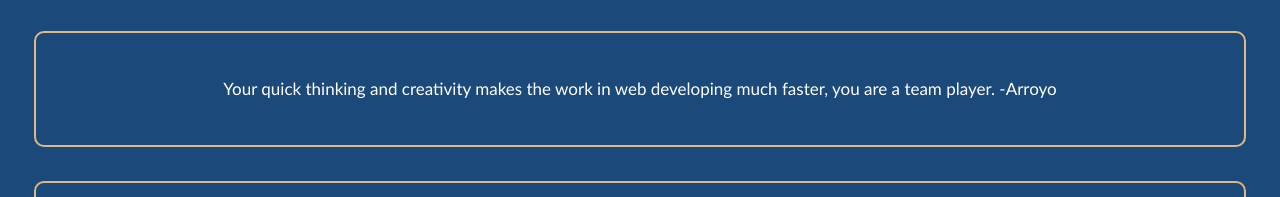
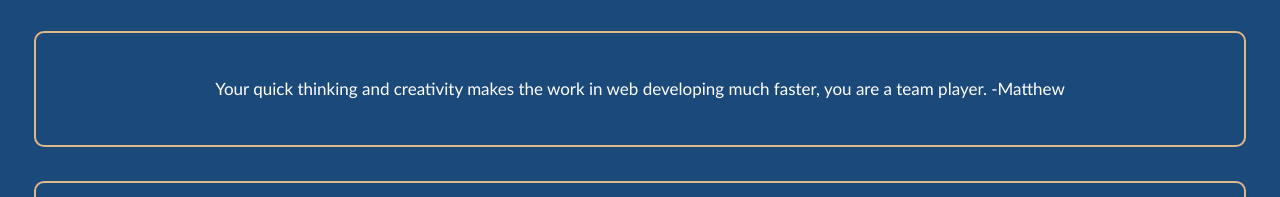
Before and after one commit to PUP-BSIT/group-playground-club-404, a plain HTML site: page ynion_mabeamae/index.html in a window 1280 px wide. Shown: the part 750-947 px from the top of the page. Drawn offline with Linux system fonts and the light colour scheme.

Commit message:
change "Arroyo" to "Matthew"

```diff
--- a/ynion_mabeamae/index.html
+++ b/ynion_mabeamae/index.html
@@ -54,7 +54,7 @@
       <h2>Testimonials</h2>
       <p>
         Your quick thinking and creativity makes the work in web developing much
-        faster, you are a team player. -Arroyo
+        faster, you are a team player. -Matthew
       </p>
       <!-- TODO Delima-->
       <p></p>
```
